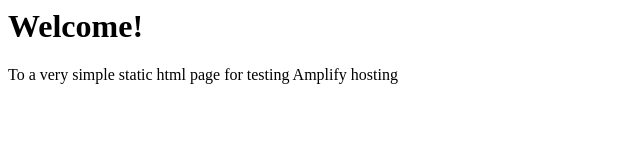
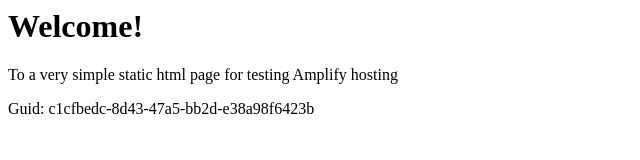
Before and after one commit to aws-aemilia-pdx/Github-PR-Commit-Integration-Test-DoNotTouch-Gith-OKSLNVO2-v1-preprod-us-west-2, a website: page src/index.html in a window 1280 px wide. Shown: the whole page, without its empty margins (0-640 px from the left). Drawn offline with Linux system fonts and the light colour scheme.

Commit message:
commit from integ tests

```diff
--- a/src/index.html
+++ b/src/index.html
@@ -1,3 +1,5 @@
+
+
 <html lang="en">
 
 <head>
@@ -10,6 +12,6 @@
 <body>
     <h1>Welcome!</h1>
     <p>To a very simple static html page for testing Amplify hosting</p>
-</body>
+    <p>Guid: c1cfbedc-8d43-47a5-bb2d-e38a98f6423b</p></body>
 
 </html>
```
